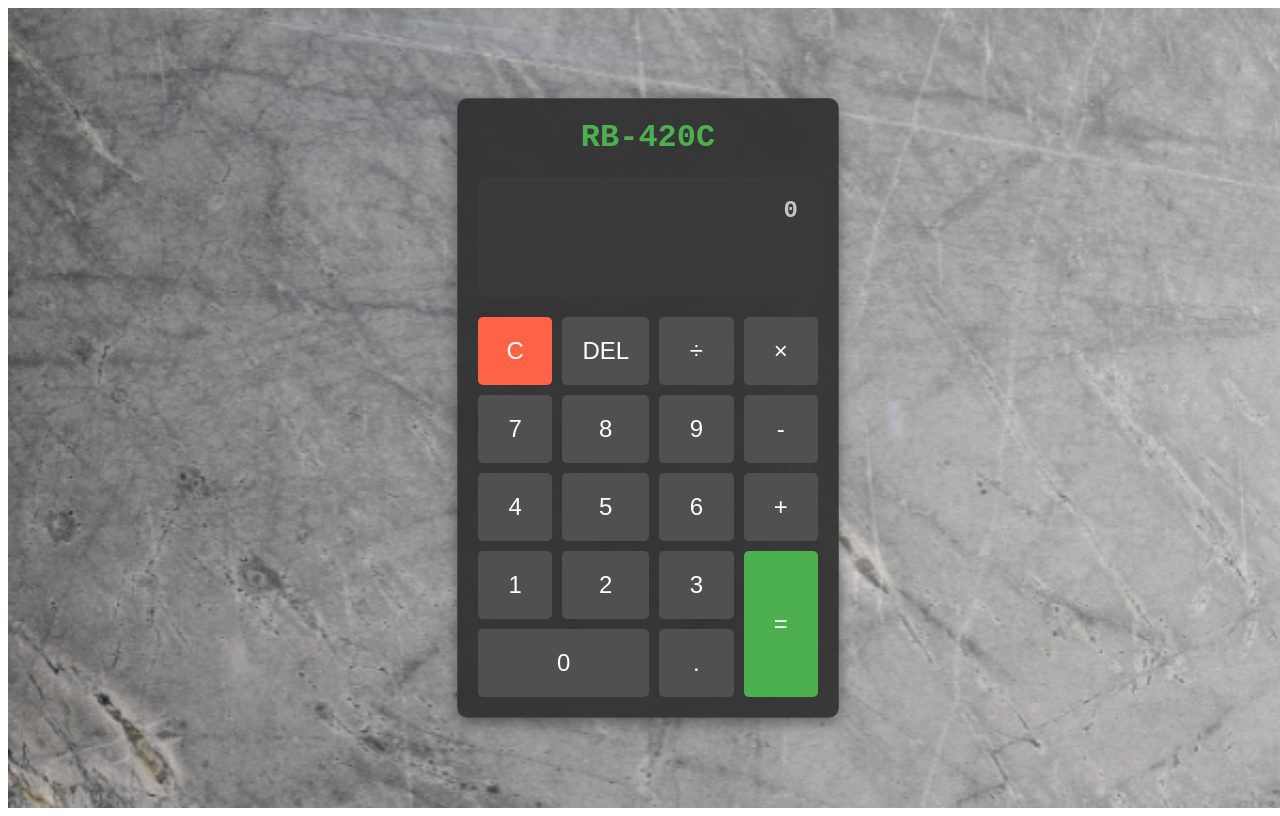
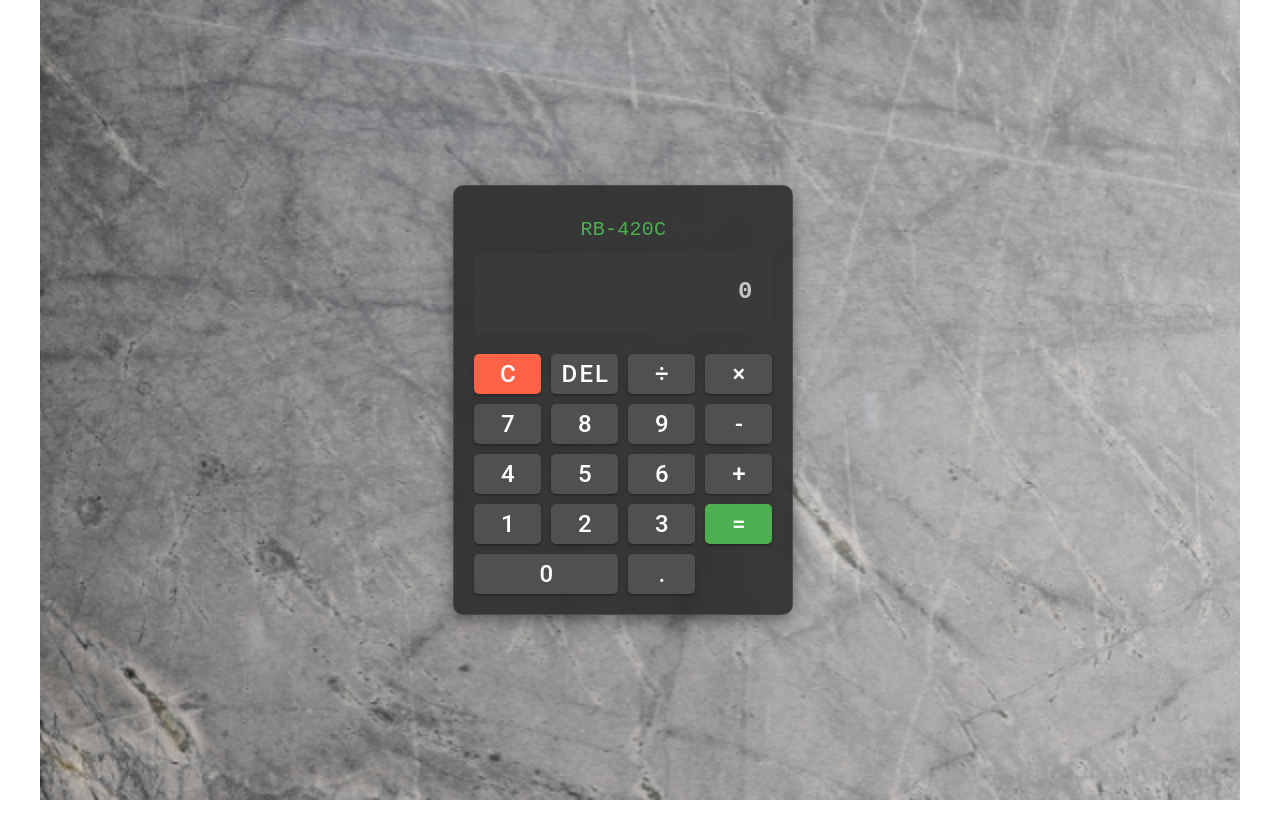
Before and after one commit to PequenOgro/Calculadora-Caema, a Vue app: page / in a window 1280 px wide. Built offline with nearby package versions, Linux system fonts and the light colour scheme.

Commit message:
ALterações em Vuetify

```diff
--- a/package.json
+++ b/package.json
@@ -12,7 +12,8 @@
     "preview": "vite preview"
   },
   "dependencies": {
-    "vue": "^3.5.18"
+    "vue": "^3.5.18",
+    "vuetify": "^3.10.3"
   },
   "devDependencies": {
     "@vitejs/plugin-vue": "^6.0.1",
--- a/src/components/Calculator.vue
+++ b/src/components/Calculator.vue
@@ -1,56 +1,42 @@
 // No arquivo src/components/Calculator.vue
 
 <template>
-    <!-- Container principal da calculadora -->
-    <div class="calculadora-container">
-        <!-- Estrutura da calculadora -->
-        <div class="calculadora">
+    <v-container class="calculadora-container">
+        <v-row justify="center" align="center">
+            <v-col cols="12" md="4">
+                <v-card class="calculadora">
                     <!-- Título da calculadora -->
-            <h1 class="titulo">RB-420C</h1>
+                    <v-card-title class="titulo">RB-420C</v-card-title>
                     <!-- Display para mostrar a expressão e o resultado -->
                     <div class="display">
-                <!-- Mostra a expressão digitada ou 0 se estiver vazio -->
                         <h3>{{ equation || '0' }}</h3>
-                <!-- Mostra o resultado do cálculo -->
                         <h2>{{ result }}</h2>
                     </div>
                     <!-- Teclado da calculadora -->
                     <div class="teclado">
-                <!-- Botão para limpar tudo -->
-                <button class="botao operacao-c" @click="clear">C</button>
-                <!-- Botão para apagar o último caractere -->
-                <button class="botao" @click="deleteLast">DEL</button>
-                <!-- Botão para divisão -->
-                <button class="botao" @click="addToEquation('/')">÷</button>
-                <!-- Botão para multiplicação -->
-                <button class="botao" @click="addToEquation('*')">×</button>
-
-                <!-- Botões numéricos -->
-                <button class="botao" @click="addToEquation('7')">7</button>
-                <button class="botao" @click="addToEquation('8')">8</button>
-                <button class="botao" @click="addToEquation('9')">9</button>
-                <!-- Botão para subtração -->
-                <button class="botao" @click="addToEquation('-')">-</button>
-
-                <button class="botao" @click="addToEquation('4')">4</button>
-                <button class="botao" @click="addToEquation('5')">5</button>
-                <button class="botao" @click="addToEquation('6')">6</button>
-                <!-- Botão para adição -->
-                <button class="botao" @click="addToEquation('+')">+</button>
-
-                <button class="botao" @click="addToEquation('1')">1</button>
-                <button class="botao" @click="addToEquation('2')">2</button>
-                <button class="botao" @click="addToEquation('3')">3</button>
-                <!-- Botão de igual para calcular -->
-                <button class="botao igual" @click="calculate" style="grid-row: span 2;">=</button>
-
-                <!-- Botão zero ocupa duas colunas -->
-                <button class="botao" @click="addToEquation('0')" style="grid-column: span 2;">0</button>
-                <!-- Botão para ponto decimal -->
-                <button class="botao" @click="addToEquation('.')">.</button>
+                        <v-btn class="botao operacao-c" @click="clear">C</v-btn>
+                        <v-btn class="botao" @click="deleteLast">DEL</v-btn>
+                        <v-btn class="botao" @click="addToEquation('/')">÷</v-btn>
+                        <v-btn class="botao" @click="addToEquation('*')">×</v-btn>
+                        <v-btn class="botao" @click="addToEquation('7')">7</v-btn>
+                        <v-btn class="botao" @click="addToEquation('8')">8</v-btn>
+                        <v-btn class="botao" @click="addToEquation('9')">9</v-btn>
+                        <v-btn class="botao" @click="addToEquation('-')">-</v-btn>
+                        <v-btn class="botao" @click="addToEquation('4')">4</v-btn>
+                        <v-btn class="botao" @click="addToEquation('5')">5</v-btn>
+                        <v-btn class="botao" @click="addToEquation('6')">6</v-btn>
+                        <v-btn class="botao" @click="addToEquation('+')">+</v-btn>
+                        <v-btn class="botao" @click="addToEquation('1')">1</v-btn>
+                        <v-btn class="botao" @click="addToEquation('2')">2</v-btn>
+                        <v-btn class="botao" @click="addToEquation('3')">3</v-btn>
+                        <v-btn class="botao igual" @click="calculate" style="grid-row: span 2;">=</v-btn>
+                        <v-btn class="botao" @click="addToEquation('0')" style="grid-column: span 2;">0</v-btn>
+                        <v-btn class="botao" @click="addToEquation('.')">.</v-btn>
                     </div>
-        </div>
-    </div>
+                </v-card>
+            </v-col>
+        </v-row>
+    </v-container>
 </template>
 
 <script>
@@ -166,6 +152,7 @@ export default {
     margin: 0; /* Remove margem */
     font-size: 2em; /* Tamanho maior */
     min-height: 38px; /* Altura mínima */
+
 }
 
 /* Grade do teclado */
@@ -185,6 +172,10 @@ export default {
     background-color: #505050; /* Fundo cinza escuro */
     color: white; /* Texto branco */
     transition: background-color 0.2s; /* Transição suave */
+    /* centraliza o texto no botão */
+    display: flex;
+    justify-content: center;
+    align-items: center;
 }
 
 /* Efeito hover nos botões */
--- a/src/main.js
+++ b/src/main.js
@@ -2,5 +2,6 @@
 
 import { createApp } from 'vue'
 import App from './App.vue'
+import vuetify from './plugins/vuetify'
 
-createApp(App).mount('#app')
+createApp(App).use(vuetify).mount('#app')
--- /dev/null
+++ b/src/plugins/Vuetify.js
@@ -0,0 +1,19 @@
+import 'vuetify/styles';
+import { createVuetify } from 'vuetify';
+
+
+export default createVuetify({
+    theme: {
+        themes: {
+            light: {
+                primary: '#4CAF50',
+                secondary: '#ff6347',
+                accent: '#6a6a6a',
+                error: '#f44336',
+                info: '#2196F3',
+                success: '#4CAF50',
+                warning: '#FFC107',
+            },
+        },
+    },
+});
```
Also changed, not shown: 1 other file (tests, documents, lock files or other folders). Lines whose indentation alone changed are shown as unchanged.
